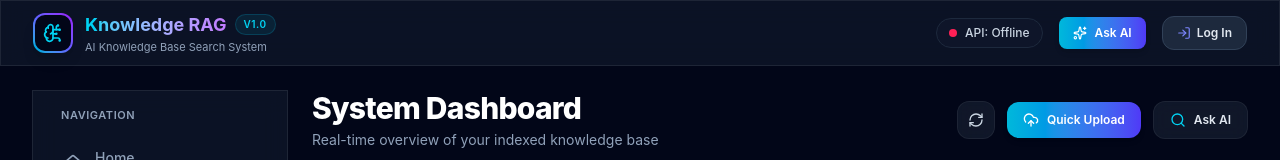
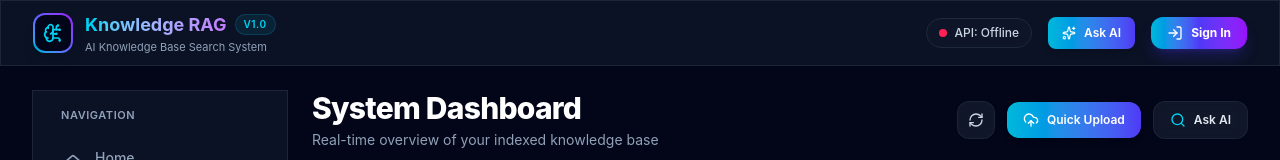
Before and after one commit to nikhilpedamallu99-create/thala, a React app in the folder frontend/: page /dashboard in a window 1280 px wide. Shown: the top 160 px of the page. Built offline with nearby package versions, Linux system fonts and the light colour scheme; no server answers; the HTML template or start-up script is replaced by a standard one.

Commit message:
Enhance top right corner Sign In button and user menu navigation

```diff
--- a/frontend/src/components/Navbar.jsx
+++ b/frontend/src/components/Navbar.jsx
@@ -103,9 +103,18 @@ export default function Navbar() {
                     <p className="text-[10px] text-slate-400 truncate">{user.email}</p>
                   </div>
 
+                  <Link
+                    to="/login"
+                    onClick={() => setShowUserMenu(false)}
+                    className="w-full px-4 py-2 text-left text-xs text-slate-300 hover:bg-slate-800/80 flex items-center space-x-2 transition-colors mt-1"
+                  >
+                    <LogIn className="w-3.5 h-3.5 text-cyan-400" />
+                    <span>Sign In to Another Account</span>
+                  </Link>
+
                   <button
                     onClick={handleLogout}
-                    className="w-full px-4 py-2 text-left text-xs text-rose-400 hover:bg-rose-500/10 flex items-center space-x-2 transition-colors mt-1"
+                    className="w-full px-4 py-2 text-left text-xs text-rose-400 hover:bg-rose-500/10 flex items-center space-x-2 transition-colors"
                   >
                     <LogOut className="w-3.5 h-3.5" />
                     <span>Log Out</span>
@@ -116,10 +125,10 @@ export default function Navbar() {
           ) : (
             <Link
               to="/login"
-              className="flex items-center space-x-1.5 px-3.5 py-2 rounded-xl bg-slate-800 hover:bg-slate-700 border border-slate-700 text-xs text-slate-200 font-semibold transition-all"
+              className="flex items-center space-x-2 px-4 py-2 rounded-xl bg-gradient-to-r from-cyan-500 via-indigo-600 to-purple-600 hover:from-cyan-400 hover:to-purple-500 text-xs text-white font-bold shadow-lg shadow-indigo-600/25 transition-all"
             >
-              <LogIn className="w-3.5 h-3.5 text-indigo-400" />
-              <span>Log In</span>
+              <LogIn className="w-4 h-4 text-white" />
+              <span>Sign In</span>
             </Link>
           )}
         </div>
```
